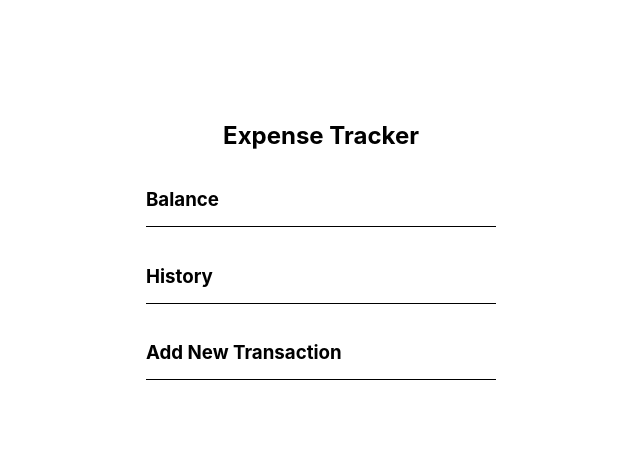
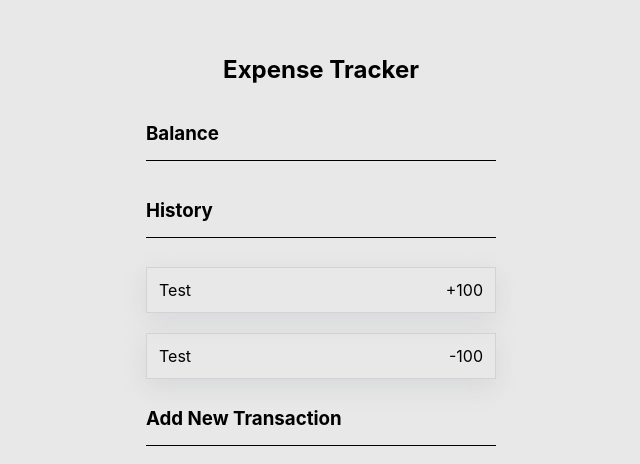
Before and after one commit to juniorleota/react-expense-tracker, a React (Create React App) app: page / in a window 1280 px wide. Shown: the part 150-614 px from the top of the page, without its empty margins (319-959 px from the left). Built offline with nearby package versions, Linux system fonts and the light colour scheme.

Commit message:
Add template for tx list with some test data

```diff
--- a/src/App.css
+++ b/src/App.css
@@ -34,3 +34,18 @@
   border-bottom: 1px solid black;
   padding-bottom: 15px;
 }
+
+.table {
+  display: flex;
+  flex-flow: column;
+}
+
+.row {
+  display: flex;
+  flex-flow: row;
+  padding: 12px;
+  border: 1px solid #d3d3d3;
+  margin: 10px 0;
+  justify-content: space-between;
+  box-shadow: rgba(149, 157, 165, 0.2) 0px 8px 24px;;
+}
--- a/src/components/TxHistory.js
+++ b/src/components/TxHistory.js
@@ -1,11 +1,13 @@
 import React, {Component} from 'react';
 import SubHeader from "../common/SubHeader";
+import TxHistoryList from "./TxHistoryList";
 
 class TxHistory extends Component {
   render() {
     return (
         <div>
           <SubHeader value={"History"} underline={true}/>
+          <TxHistoryList/>
         </div>
     );
   }
--- /dev/null
+++ b/src/components/TxHistoryList.js
@@ -0,0 +1,18 @@
+import React, {Component} from 'react';
+
+class TxHistoryList extends Component {
+  constructor(props) {
+    super(props);
+  }
+
+  render() {
+    return (
+        <div className={"table"}>
+          <div className={"row"}><span>Test</span><span>+100</span></div>
+          <div className={"row"}><span>Test</span><span>-100</span></div>
+        </div>
+    );
+  }
+}
+
+export default TxHistoryList;
--- a/src/index.css
+++ b/src/index.css
@@ -5,6 +5,7 @@ body {
     sans-serif;
   -webkit-font-smoothing: antialiased;
   -moz-osx-font-smoothing: grayscale;
+  background-color: #e8e8e8;
 }
 
 code {
```
